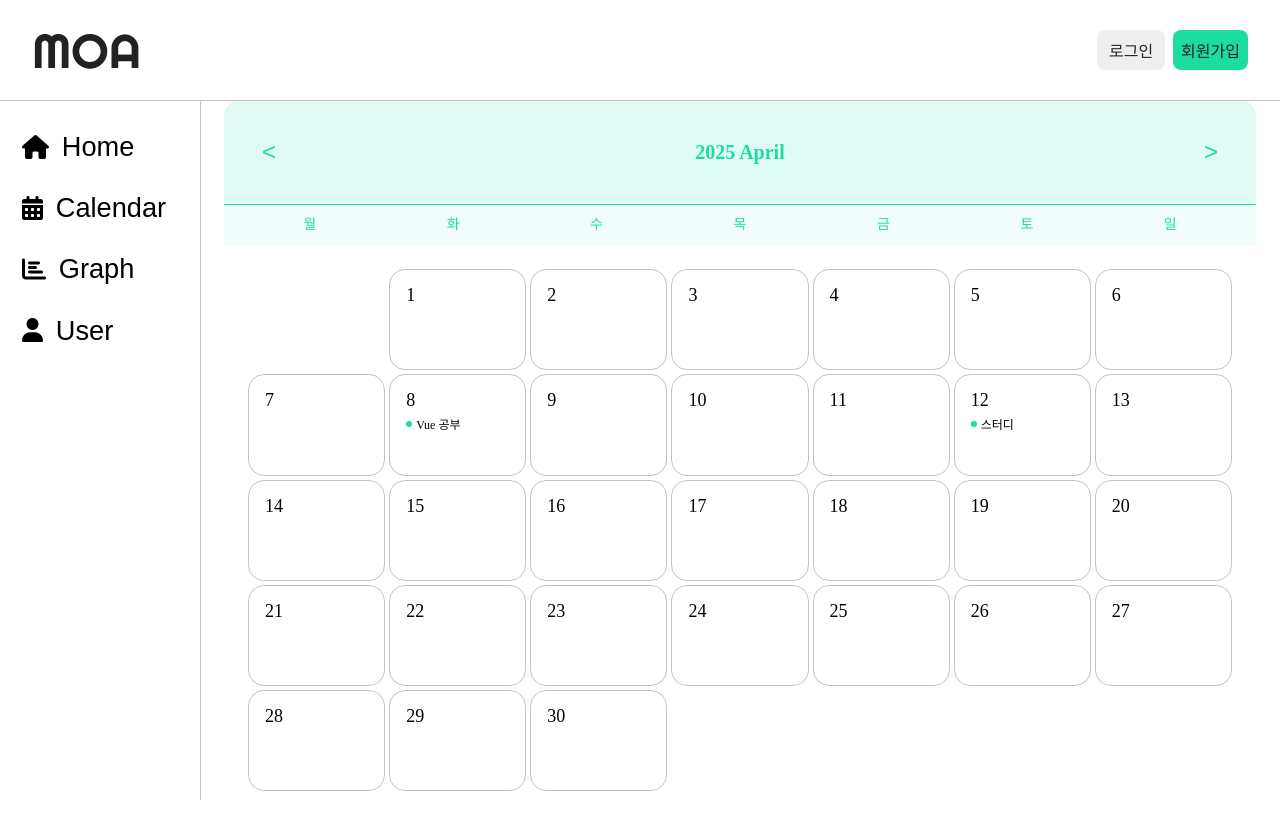
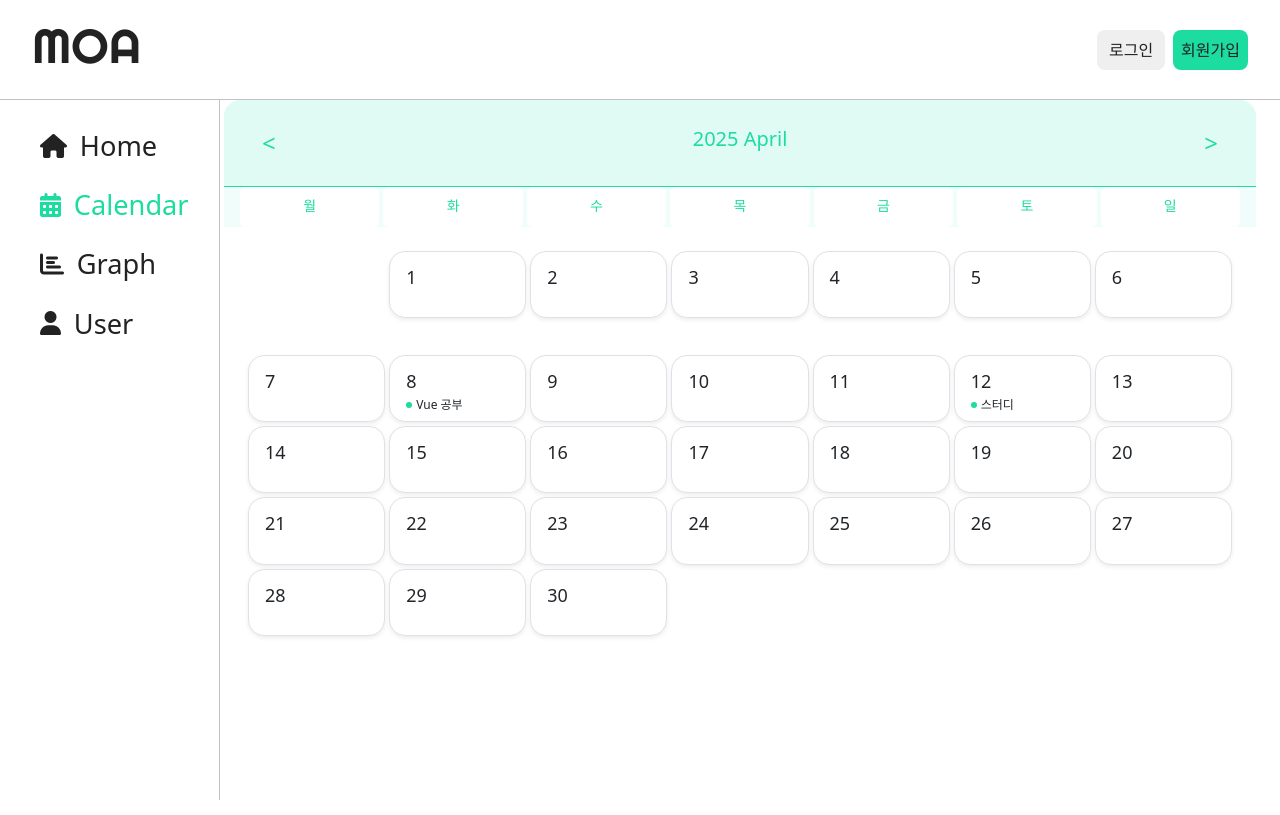
Before and after one commit to Money-MOA/tetz-s-secret-account-book, a Vue app: page /calendar in a window 1280 px wide. Built offline with nearby package versions, Linux system fonts and the light colour scheme.

Commit message:
feat : header에 bootstrap추가, sidebar 라우터 추가

```diff
--- a/package.json
+++ b/package.json
@@ -10,6 +10,7 @@
   },
   "dependencies": {
     "axios": "^1.8.4",
+    "bootstrap": "^5.3.5",
     "chart.js": "^4.4.8",
     "chartjs-plugin-datalabels": "^2.2.0",
     "pinia": "^3.0.1",
--- a/src/App.vue
+++ b/src/App.vue
@@ -1,5 +1,9 @@
 <template>
-  <div>
+  <div
+    :class="[
+      isModalVisible ? 'backdrop-blur-sm bg-black/10' : '',
+    ]"
+  >
     <Header />
 
     <!-- 데스크탑일 때만 Sidebar 보여줌 -->
@@ -11,6 +15,9 @@
     >
       <RouterView />
     </main>
+
+    <!-- 모달 -->
+    <Modal />
   </div>
 </template>
 
@@ -19,6 +26,15 @@
 import { useRoute } from 'vue-router';
 import Header from './components/Header.vue';
 import Sidebar from './components/Sidebar.vue';
+import Modal from './components/Modal.vue';
+import { useModalStore } from '@/stores/modalVisible';
+
+// 여긴 모달 열고 닫고 하는거
+const modalStore = useModalStore();
+const { showModal } = modalStore;
+const isModalVisible = computed(
+  () => modalStore.isModalVisible
+);
 
 const route = useRoute();
 
--- a/src/components/Sidebar.vue
+++ b/src/components/Sidebar.vue
@@ -1,46 +1,108 @@
 <template>
   <aside
-    class="fixed top-[100px] left-0 w-[200px] h-[calc(100vh-100px)] bg-white border-r border-[#c3c3c3] px-4 py-6"
+    class="fixed top-[100px] left-0 w-[220px] h-[calc(100vh-100px)] bg-white border-r border-[#c3c3c3] px-4 py-6"
   >
     <nav
       class="flex flex-col gap-[2rem] mt-[2rem] ml-[1rem]"
     >
-      <button
-        class="flex items-center gap-[0.8rem] font-semibold bg-[white] border-0"
+      <RouterLink
+        to="/"
+        class="flex items-center gap-[0.8rem] font-semibold bg-white border-0 no-underline hover:text-[#1CDC9F] transition"
       >
         <i
-          class="fas fa-home text-[1.5rem] leading-[none]"
+          class="fas fa-home text-[1.5rem] leading-none"
+          :class="
+            isActive('/') ? 'text-[#1CDC9F]' : 'text-[#222]'
+          "
         ></i>
-        <span class="text-[1.7rem] leading-none">Home</span>
-      </button>
-      <button
-        class="flex items-center gap-[0.8rem] font-semibold bg-[white] border-0"
+        <span
+          class="text-[1.7rem] leading-none"
+          :class="
+            isActive('/') ? 'text-[#1CDC9F]' : 'text-[#222]'
+          "
+        >
+          Home
+        </span>
+      </RouterLink>
+
+      <RouterLink
+        to="/calendar"
+        class="flex items-center gap-[0.8rem] font-semibold bg-white border-0 no-underline hover:text-[#1CDC9F] transition"
       >
         <i
-          class="fas fa-calendar-alt text-[1.5rem] leading-[none]"
+          class="fas fa-calendar-alt text-[1.5rem] leading-none"
+          :class="
+            isActive('/calendar')
+              ? 'text-[#1CDC9F]'
+              : 'text-[#222]'
+          "
         ></i>
-        <span class="text-[1.7rem] leading-none"
-          >Calendar</span
+        <span
+          class="text-[1.7rem] leading-none"
+          :class="
+            isActive('/calendar')
+              ? 'text-[#1CDC9F]'
+              : 'text-[#222]'
+          "
         >
-      </button>
-      <button
-        class="flex items-center gap-[0.8rem] font-semibold bg-[white] border-0"
+          Calendar
+        </span>
+      </RouterLink>
+
+      <RouterLink
+        to="/graph"
+        class="flex items-center gap-[0.8rem] font-semibold bg-white border-0 no-underline hover:text-[#1CDC9F] transition"
       >
         <i
-          class="fas fa-chart-bar text-[1.5rem] leading-[none]"
+          class="fas fa-chart-bar text-[1.5rem] leading-none"
+          :class="
+            isActive('/graph')
+              ? 'text-[#1CDC9F]'
+              : 'text-[#222]'
+          "
         ></i>
-        <span class="text-[1.7rem] leading-none"
-          >Graph</span
+        <span
+          class="text-[1.7rem] leading-none"
+          :class="
+            isActive('/graph')
+              ? 'text-[#1CDC9F]'
+              : 'text-[#222]'
+          "
         >
-      </button>
-      <button
-        class="flex items-center gap-[0.8rem] font-semibold bg-[white] border-0"
+          Graph
+        </span>
+      </RouterLink>
+
+      <RouterLink
+        to="/user"
+        class="flex items-center gap-[0.8rem] font-semibold bg-white border-0 no-underline hover:text-[#1CDC9F] transition"
       >
         <i
-          class="fas fa-user text-[1.5rem] leading-[none]"
+          class="fas fa-user text-[1.5rem] leading-none"
+          :class="
+            isActive('/user')
+              ? 'text-[#1CDC9F]'
+              : 'text-[#222]'
+          "
         ></i>
-        <span class="text-[1.7rem] leading-none">User</span>
-      </button>
+        <span
+          class="text-[1.7rem] leading-none"
+          :class="
+            isActive('/user')
+              ? 'text-[#1CDC9F]'
+              : 'text-[#222]'
+          "
+        >
+          User
+        </span>
+      </RouterLink>
     </nav>
   </aside>
 </template>
+
+<script setup>
+import { useRoute } from 'vue-router';
+
+const route = useRoute();
+const isActive = (path) => route.path === path;
+</script>
--- a/src/main.js
+++ b/src/main.js
@@ -4,6 +4,7 @@
 import App from './App.vue';
 import router from './router';
 import './assets/tailwind.css';
+
 const app = createApp(App);
 
 app.use(createPinia());
--- a/src/pages/HomePage.vue
+++ b/src/pages/HomePage.vue
@@ -15,16 +15,24 @@
 
     <!-- 비디오 위 텍스트 -->
     <article
-      class="text absolute top-1/2 left-1/2 transform -translate-x-1/2 -translate-y-1/2 text-white text-center"
+      class="text absolute top-1/2 left-1/3 transform -translate-x-1/2 -translate-y-1/2 text-left"
     >
-      <p class="text-4xl font-bold leading-tight">
+      <p
+        class="text-[5rem] text-[white] leading-tight font-bold righteous-regular"
+      >
         MOA <br />
       </p>
-      <p>모두가 자산을 모을 때까지 MOA와 함께하세요</p>
+      <p
+        class="text-[2rem] text-[white] leading-tight font-bold righteous-regular"
+      >
+        모두가 자산을 모을 때까지 MOA와 함께하세요
+      </p>
     </article>
   </figure>
 </template>
 
-<script setup></script>
+<script setup>
+import 'bootstrap/dist/css/bootstrap.min.css';
+</script>
 
 <style lang="scss" scoped></style>
```
Also changed, not shown: src/components/Header.vue (+12 -4 lines), 1 other file (tests, documents, lock files or other folders).
